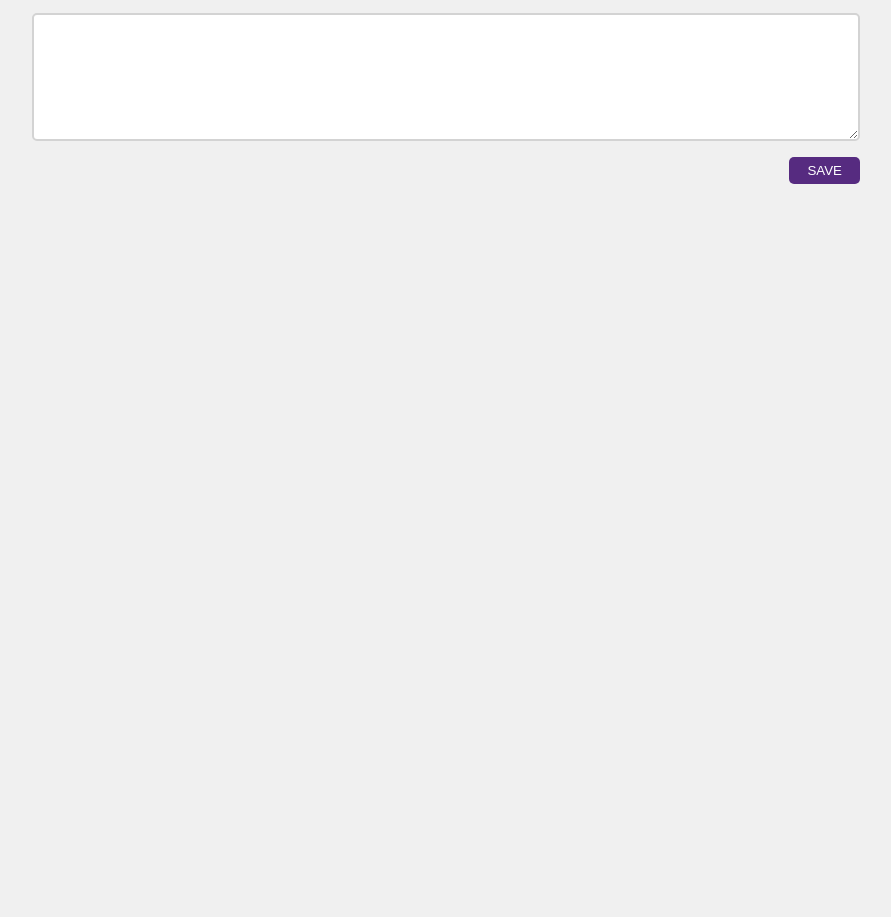
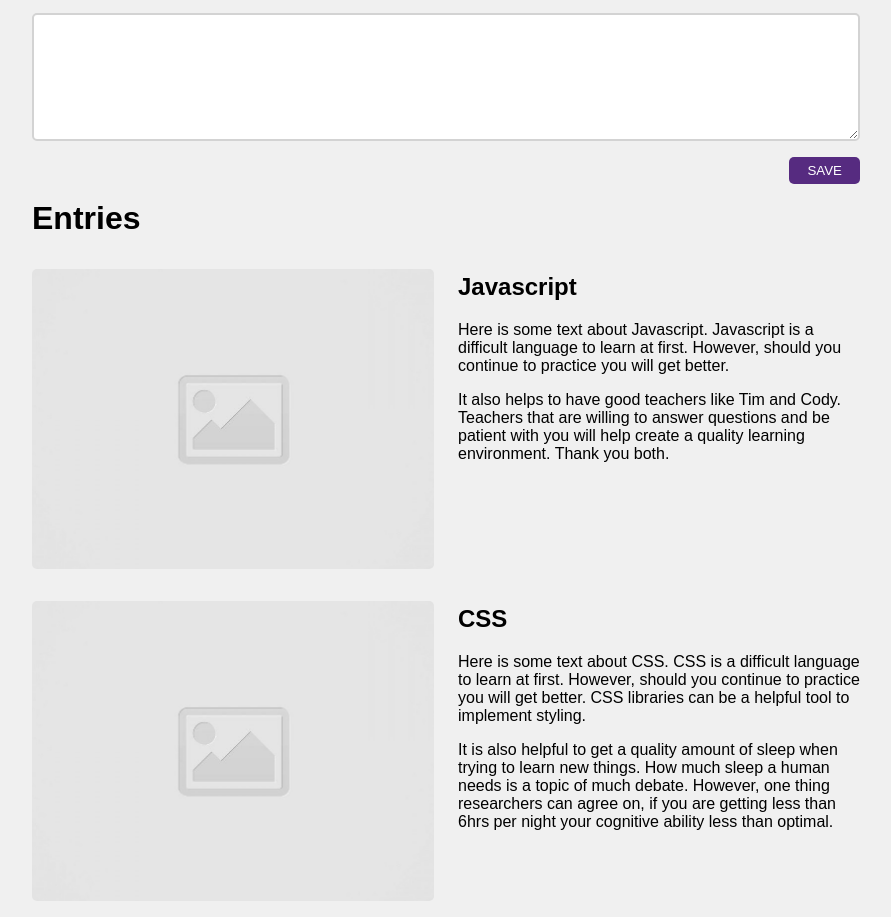
Before and after one commit to SteveBehm/code-journal, a website: page index.html in a window 1280 px wide. Shown: the part 502-1419 px from the top of the page, without its empty margins (194-1085 px from the left). Before the commit the page ends 800 px from the top, so only its background shows below. Drawn offline with Linux system fonts and the light colour scheme.

Commit message:
Add some dummy journal entries to the unordered list in the HTML and style them to match the wireframe.

```diff
--- a/css/styles.css
+++ b/css/styles.css
@@ -53,3 +53,9 @@ button {
   border-radius: 5px;
   padding: 6px 18px;
 }
+
+ul {
+  list-style-type: none;
+  padding: 0;
+  margin: 0;
+}
--- a/index.html
+++ b/index.html
@@ -57,8 +57,50 @@
       </form>
     </div>
     <div data-view="entry-form" class="container">
+      <div class="row">
+        <div class="column-full">
+          <h1>Entries</h1>
+        </div>
+      </div>
       <ul>
-
+        <li class="row">
+          <div class="column-half">
+            <img alt="placeholder image" src="images/placeholder-image-square.jpg">
+          </div>
+          <div class="column-half">
+            <h2>Javascript</h2>
+            <p>Here is some text about Javascript. Javascript is a
+              difficult language to learn at first. However, should
+              you continue to practice you will get better.
+            </p>
+            <p>
+              It also helps to have good teachers like Tim and Cody.
+              Teachers that are willing to answer questions and be
+              patient with you will help create a quality learning
+              environment. Thank you both.
+            </p>
+          </div>
+        </li>
+        <li class="row">
+          <div class="column-half">
+            <img alt="placeholder image" src="images/placeholder-image-square.jpg">
+          </div>
+          <div class="column-half">
+            <h2>CSS</h2>
+            <p>Here is some text about CSS. CSS is a
+              difficult language to learn at first. However, should
+              you continue to practice you will get better. CSS
+              libraries can be a helpful tool to implement styling.
+            </p>
+            <p>
+              It is also helpful to get a quality amount of sleep when
+              trying to learn new things. How much sleep a human needs
+              is a topic of much debate. However, one thing researchers
+              can agree on, if you are getting less than 6hrs per night
+              your cognitive ability less than optimal.
+            </p>
+          </div>
+        </li>
       </ul>
     </div>
   </main>
```
